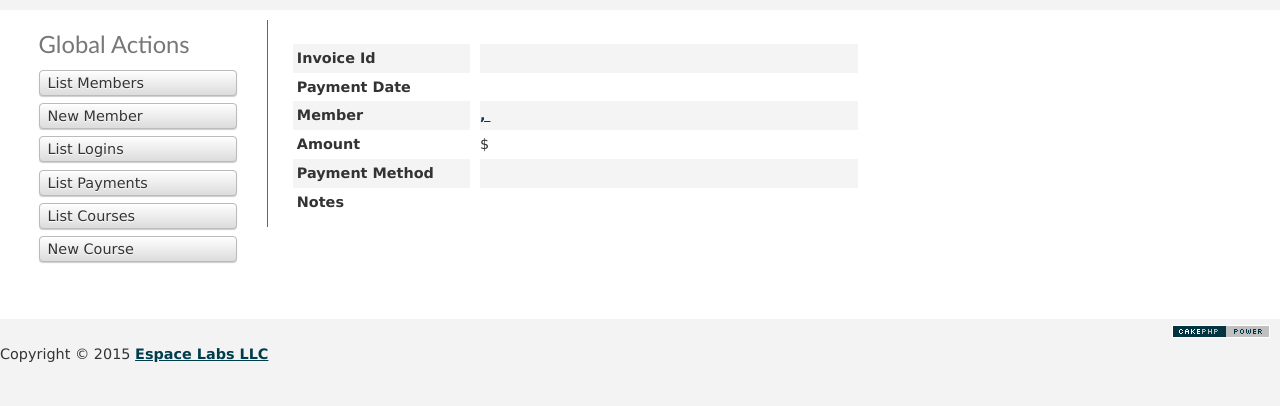
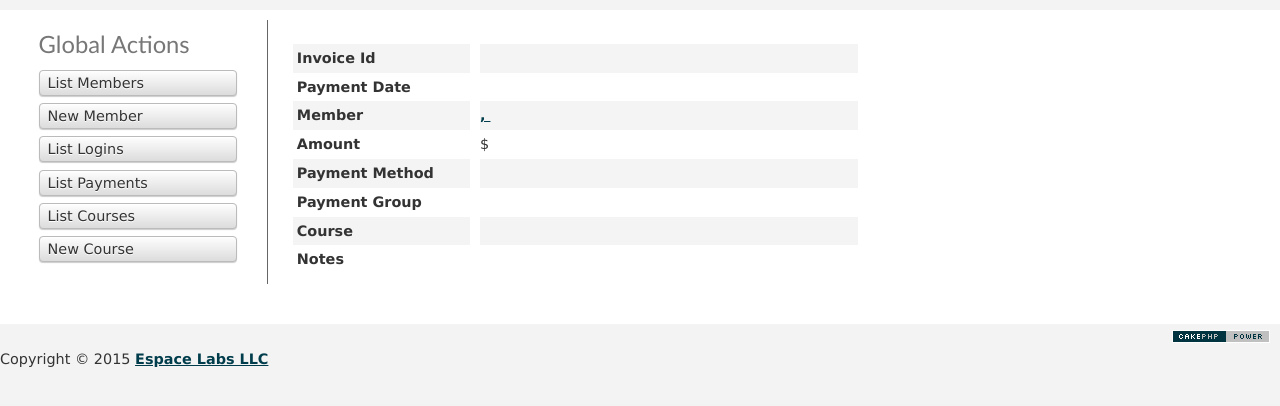
Before and after one commit to topdsoft/espace, a CakePHP app: the page made by app/View/Payments/view.ctp in a window 1280 px wide. Shown: the part 117-523 px from the top of the page. Run offline with PHP 8.4 and a stand-in for CakePHP, Linux system fonts and the light colour scheme; the template is opened without the code that fills it, so the values that code supplies are empty; some libraries are stand-ins or nearby versions.

Commit message:
more work on payment groups

```diff
--- a/app/View/Payments/add.ctp
+++ b/app/View/Payments/add.ctp
@@ -12,6 +12,7 @@
 		echo $this->Form->input('amount');
 		echo $this->Form->input('payment_type',array('options'=>$PAYMENT_TYPES));
 		echo $this->Form->input('paymentGroup_id');
+		if(!isset($course)) echo $this->Form->input('course_id');
 		echo $this->Form->input('notes');
 	?>
 	</fieldset>
--- a/app/View/Payments/index.ctp
+++ b/app/View/Payments/index.ctp
@@ -8,6 +8,7 @@
 			<th><?php echo $this->Paginator->sort('member_id'); ?></th>
 			<th><?php echo $this->Paginator->sort('amount'); ?></th>
 			<th><?php echo $this->Paginator->sort('payment_type'); ?></th>
+			<th><?php echo $this->Paginator->sort('payment Group'); ?></th>
 			<th class="actions"></th>
 	</tr>
 	</thead>
@@ -21,6 +22,9 @@
 		</td>
 		<td><?php echo h($payment['Payment']['amount']); ?>&nbsp;</td>
 		<td><?php echo h($PAYMENT_TYPES[$payment['Payment']['payment_type']]); ?>&nbsp;</td>
+		<td>
+			<?php echo $this->Html->link($payment['PaymentGroup']['name'], array('controller' => 'paymentGroups', 'action' => 'view', $payment['PaymentGroup']['id'])); ?>
+		</td>
 		<td class="actions">
 			<?php echo $this->Html->link(__('View'), array('action' => 'view', $payment['Payment']['id'])); ?>
 		</td>
--- a/app/View/Payments/view.ctp
+++ b/app/View/Payments/view.ctp
@@ -27,6 +27,16 @@
 			<?php echo h($PAYMENT_TYPES[$payment['Payment']['payment_type']]); ?>
 			&nbsp;
 		</dd>
+		<dt><?php echo __('Payment Group'); ?></dt>
+		<dd>
+			<?php echo $this->Html->link($payment['PaymentGroup']['name'],array('controller'=>'paymentGroups','action'=>'view',$payment['Payment']['paymentGroup_id'])); ?>
+			&nbsp;
+		</dd>
+		<dt><?php echo __('Course'); ?></dt>
+		<dd>
+			<?php echo $this->Html->link($payment['Course']['name'],array('controller'=>'courses','action'=>'view',$payment['Payment']['course_id'])); ?>
+			&nbsp;
+		</dd>
 		<dt><?php echo __('Notes'); ?></dt>
 		<dd>
 			<?php echo nl2br($payment['Payment']['notes']); ?>
```
Also changed, not shown: app/Controller/PaymentsController.php (+12 -1 lines).
